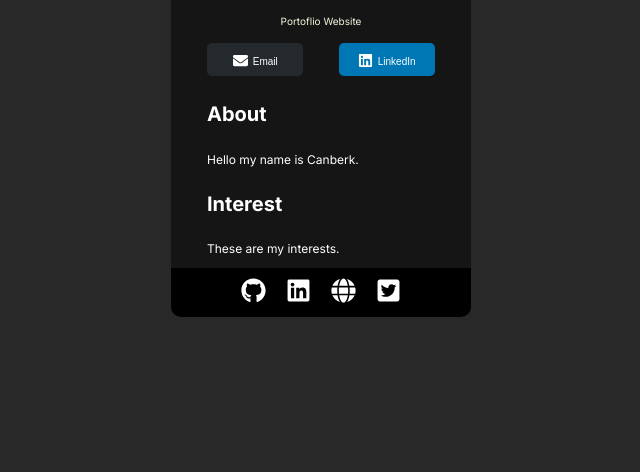
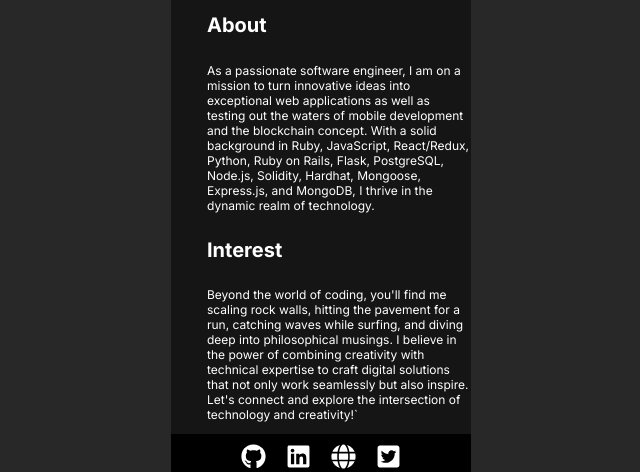
Before and after one commit to canberkvarli/digital-business-card, a React (Vite) app: page / in a window 1280 px wide. Shown: the part 315-787 px from the top of the page, without its empty margins (319-959 px from the left). Built offline with nearby package versions, Linux system fonts and the light colour scheme.

Commit message:
add text

```diff
--- a/src/components/About.jsx
+++ b/src/components/About.jsx
@@ -1,3 +1,4 @@
+/* eslint-disable react/no-unescaped-entities */
 import "../stylesheets/about.css";
 
 export default function About() {
@@ -5,10 +6,24 @@ export default function About() {
     <>
       <div className="about-container">
         <h1>About</h1>
-        <p>Hello my name is Canberk.</p>
+        <p>
+          As a passionate software engineer, I am on a mission to turn
+          innovative ideas into exceptional web applications as well as testing
+          out the waters of mobile development and the blockchain concept. With
+          a solid background in Ruby, JavaScript, React/Redux, Python, Ruby on
+          Rails, Flask, PostgreSQL, Node.js, Solidity, Hardhat, Mongoose,
+          Express.js, and MongoDB, I thrive in the dynamic realm of technology.
+        </p>
 
         <h1>Interest</h1>
-        <p>These are my interests.</p>
+        <p>
+          Beyond the world of coding, you'll find me scaling rock walls, hitting
+          the pavement for a run, catching waves while surfing, and diving deep
+          into philosophical musings. I believe in the power of combining
+          creativity with technical expertise to craft digital solutions that
+          not only work seamlessly but also inspire. Let's connect and explore
+          the intersection of technology and creativity!`
+        </p>
       </div>
     </>
   );
```
